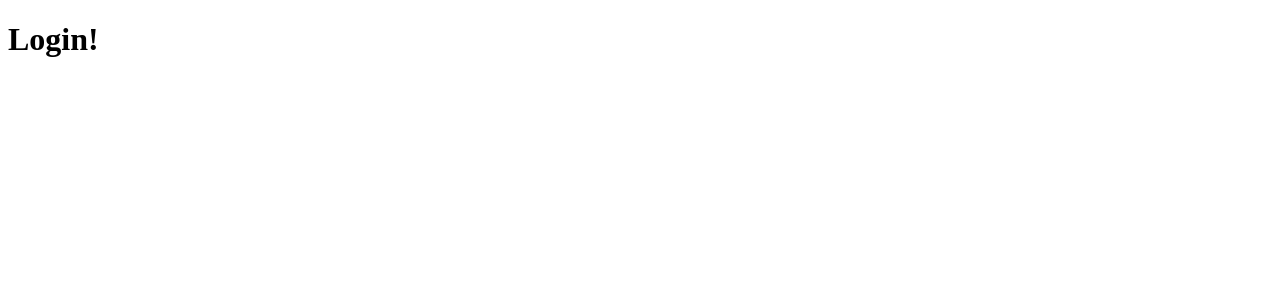
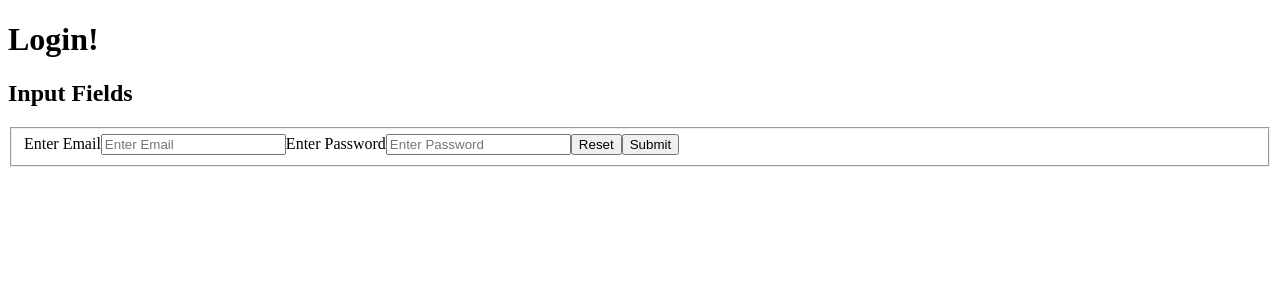
Before and after one commit to aasthav12/PMG_Chess, a React (Vite) app in the folder frontend/: page /login in a window 1280 px wide. Shown: the top 300 px of the page. Built offline with nearby package versions, Linux system fonts and the light colour scheme.

Commit message:
landing path v1 and login page v1

```diff
--- a/frontend/src/pages/Landing.jsx
+++ b/frontend/src/pages/Landing.jsx
@@ -1,7 +1,29 @@
-import React from 'react';
+import { useState } from "react";
 import { Link } from 'react-router-dom';
 
+const modules = import.meta.glob("../images/*.png", { eager: true });
+const OPENINGS = Object.entries(modules).map(([path, mod]) => {
+    const file = path.split("/").pop().replace(".png", "");
+    const pretty = file
+        .replace(/_/g, " ")
+        .toLowerCase()
+        .replace(/\b\w/g, c => c.toUpperCase());
+
+    // overrides for punctuation/spelling
+    const overrides = {
+        "kings gambit": "King's Gambit",
+        "queens gambit": "Queen's Gambit",
+        "guioco pianissimo": "Giuoco Pianissimo"
+    };
+
+    const name = overrides[pretty.toLowerCase()] ?? pretty;
+    return { url: mod.default, name };
+});
+
 export default function Landing() {
+    const [choice] = useState(
+        () => OPENINGS[Math.floor(Math.random() * OPENINGS.length)] || null
+    );
     return (
         <main>
             <h1>PMG Chess!</h1>
@@ -11,6 +33,16 @@ export default function Landing() {
             <Link to="/Login">
                 <button>Login</button>
             </Link>
+            {choice && (
+                <>
+                <img
+                    src={choice.url}
+                    alt={choice.name}
+                    style={{ maxWidth: 480, width: "100%", display: "block", margin: "16px auto" }}
+                />
+                <div style={{ fontSize: "1rem", color: "#444" }}>{choice.name}</div>
+                </>
+            )}
         </main>
     );
 }
--- a/frontend/src/pages/Login.jsx
+++ b/frontend/src/pages/Login.jsx
@@ -1,7 +1,83 @@
+import { React, useState } from "react";
+
 export default function Login() {
+  const [email, setEmail] = useState("");
+  const [password, setPassword] = useState("");
+  const handleSubmit = async (e) => {
+      e.preventDefault();
+      console.log(
+          email,
+          password
+      );
+      try {
+          const res = await fetch('/api/auth/signup', {
+          method: 'POST',
+          headers: { 'Content-Type': 'application/json' },
+          body: JSON.stringify({ email, password })
+          });
+          const data = await res.json();
+          console.log("User created:", data);
+      } catch (err) {
+          console.error(err);
+      }
+  };
+  const handleReset = () => {
+      // Reset all state variables here
+      setEmail("");
+      setPassword("");
+  };
   return (
     <main>
       <h1>Login!</h1>
+      <div className="Fields">
+            <h2>Input Fields</h2>
+            <fieldset>
+                <form action="#" method="get">
+                    <label htmlFor="email">
+                        Enter Email
+                    </label>
+                    <input
+                        type="email"
+                        name="email"
+                        id="email"
+                        value={email}
+                        onChange={(e) =>
+                            setEmail(e.target.value)
+                        }
+                        placeholder="Enter Email"
+                        required
+                    />
+                    <label htmlFor="password">
+                        Enter Password
+                    </label>
+                    <input
+                        type="password"
+                        name="password"
+                        id="password"
+                        value={password}
+                        onChange={(e) =>
+                            setPassword(e.target.value)
+                        }
+                        placeholder="Enter Password"
+                        required
+                    />
+                    <button
+                        type="reset"
+                        value="reset"
+                        onClick={() => handleReset()}
+                    >
+                        Reset
+                    </button>
+                    <button
+                        type="submit"
+                        value="Submit"
+                        onClick={(e) => handleSubmit(e)}
+                    >
+                        Submit
+                    </button>
+                </form>
+            </fieldset>
+        </div>
     </main>
   );
 }
```
Lines whose indentation alone changed are shown as unchanged.
